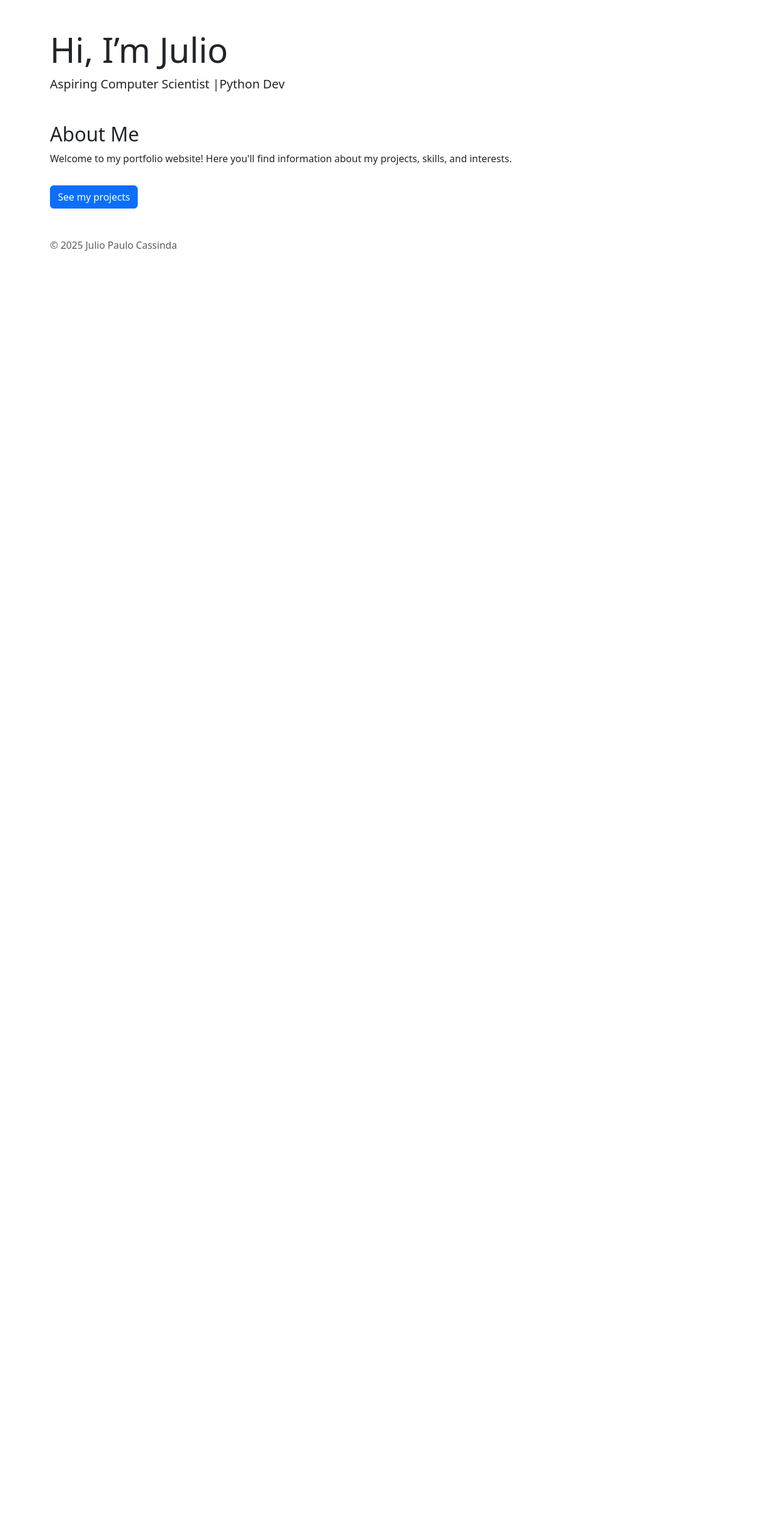
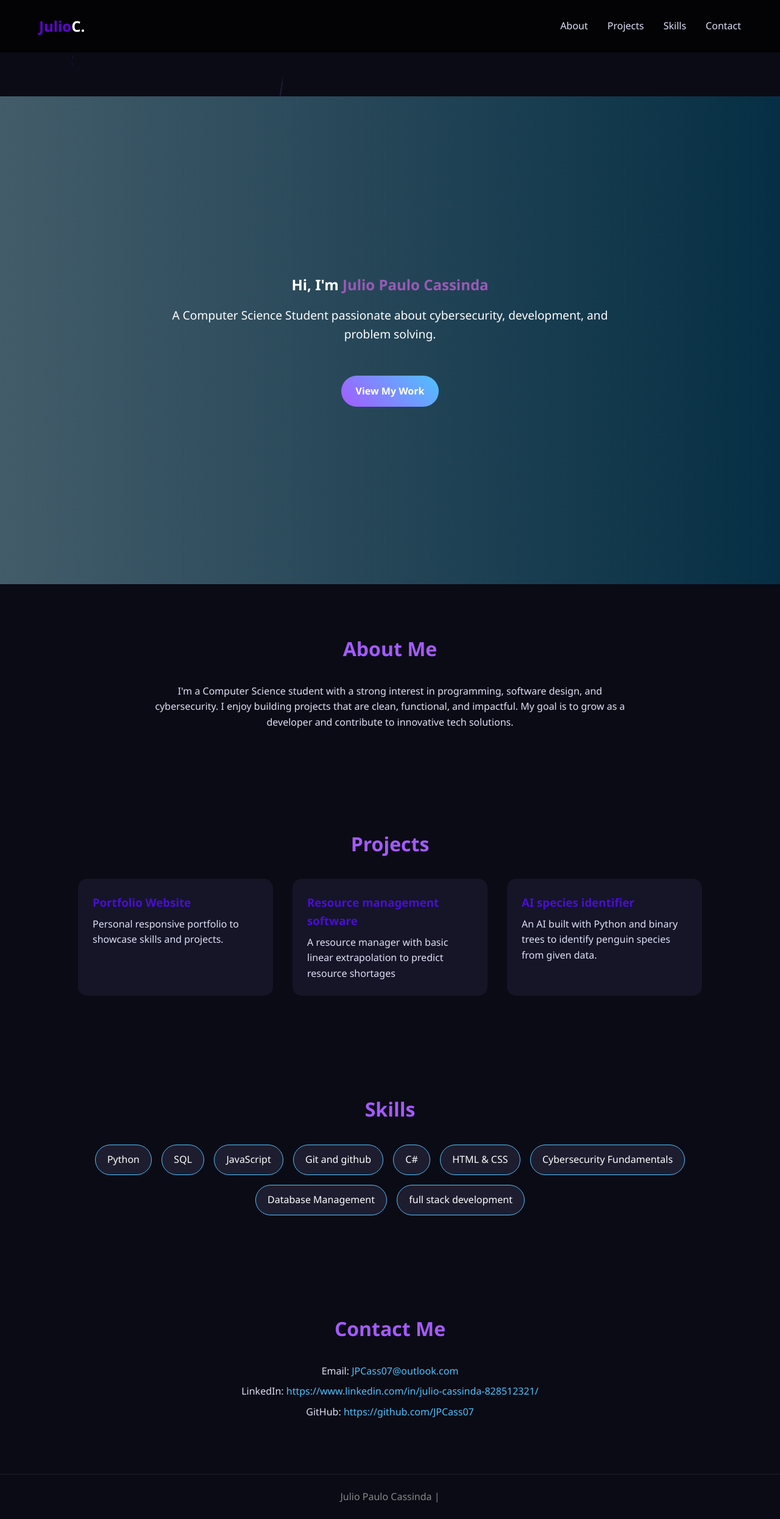
Before and after one commit to JPCass07/Portfolio, a Flask app: page / in a window 1280 px wide. Shown: the whole page at 61% size. Before the commit the page ends 412 px from the top, so only its background shows below. Run offline with Flask 3, Linux system fonts and the light colour scheme.

Commit message:
css and html programmed, added 3 basic projects

```diff
--- /dev/null
+++ b/static/css/style.css
@@ -0,0 +1,290 @@
+/* Global Styles */
+* {
+  margin: 0;
+  padding: 0;
+  box-sizing: border-box;
+  font-family: 'Segoe UI', Tahoma, Geneva, Verdana, sans-serif;
+}
+
+body {
+  background: #0b0b15;
+  color: #e0e0f8;
+  line-height: 1.6;
+}
+
+/* Navbar */
+.navbar {
+  display: flex;
+  justify-content: space-between;
+  align-items: center;
+  padding: 1.5rem 5%;
+  background: rgba(0,0,0,0.7);
+  position: fixed;
+  width: 100%;
+  top: 0;
+  z-index: 100;
+  backdrop-filter: blur(10px);
+}
+
+.logo {
+  font-size: 1.5rem;
+  font-weight: bold;
+  color: #5f04d0;
+}
+.logo span {
+  color: #ffffff;
+}
+
+.nav-links {
+  list-style: none;
+  display: flex;
+}
+.nav-links li {
+  margin-left: 2rem;
+}
+.nav-links a {
+  color: #e0e0f8;
+  text-decoration: none;
+  transition: color 0.3s;
+}
+.nav-links a:hover {
+  color: #450298;
+  transform: scale(1.15);
+}
+
+/* Hero Section */
+.hero {
+  z-index:0;
+  position: relative;
+  overflow: hidden;
+  height: 100vh;
+  display: flex;
+  align-items: center;
+  justify-content: center;
+  text-align: center;
+   background: linear-gradient(270deg, #022c42, #a5a5a6, #022c42, #30006b);
+  background-size: 800% 800%;
+  animation: gradientMove 15s ease infinite; /* slower, smoother */
+}
+
+
+@keyframes gradientMove {
+  0% { background-position: 0% 50%; }
+  50% { background-position: 100% 50%; }
+  100% { background-position: 0% 50%; }
+}
+/* attempts at isometic shape underlays, did not work- used flat shapes instead */
+.hero canvas {
+  position: absolute;
+  top: 50%;
+  left: 50%;
+  transform: translate(-50%, -50%);
+  width: 100%;
+  height: 100%;
+  z-index: 0;
+  pointer-events: none; /* ensures clicks pass through */
+}
+
+.hero-content {
+  position: relative;
+  z-index: 1;
+  color: white;
+  max-width: 800px;
+  padding: 0 1rem;
+}
+
+.hero-content h1 span {
+  color: #9b59b6;
+}
+
+.hero-content p {
+  margin: 1rem 0 2rem 0;
+  font-size: 1.2rem;
+}
+
+.hero-content .btn {
+  display: inline-block;
+  margin-top: 20px;
+  background: linear-gradient(45deg, #a45bff, #4ec3ff);
+  padding: 0.8rem 1.5rem;
+  border-radius: 30px;
+  text-decoration: none;
+  color: #fff;
+  font-weight: bold;
+  transition: opacity 0.3s ease, transform 0.3s ease;
+}
+.hero-content .btn:hover {
+  opacity: 0.8;
+  transform: scale(1.15);
+}
+
+/* Sections */
+section {
+  padding: 5rem 10%;
+}
+section h2 {
+  text-align: center;
+  margin-bottom: 2rem;
+  font-size: 2rem;
+  color: #a45bff;
+}
+
+/* About */
+.about p {
+  max-width: 800px;
+  margin: 0 auto;
+  text-align: center;
+}
+
+/* Projects */
+.project-grid {
+  display: grid;
+  grid-template-columns: repeat(auto-fit, minmax(250px, 1fr));
+  gap: 2rem;
+}
+.project-card {
+  background: #151527;
+  padding: 1.5rem;
+  border-radius: 15px;
+  transition: transform 0.3s ease, box-shadow 0.3s ease;
+  z-index:10;
+}
+.project-card:hover {
+  transform: translateY(-5px);
+  box-shadow: 0 0 20px rgba(164,91,255,0.4);
+  z-index:10;
+}
+.project-card h3 {
+  color: #490ed4;
+  margin-bottom: 0.5rem;
+}
+
+/* Skills */
+.skill-list {
+  display: flex;
+  justify-content: center;
+  flex-wrap: wrap;
+  gap: 1rem;
+}
+.skill-list li {
+  list-style: none;
+  background: #1d1d2f;
+  padding: 0.7rem 1.2rem;
+  border-radius: 25px;
+  border: 1px solid #4ec3ff;
+  color: #fff;
+}
+
+/* Contact */
+.contact p {
+  text-align: center;
+  margin: 0.5rem 0;
+}
+.contact a {
+  color: #4ec3ff;
+  text-decoration: none;
+}
+.contact a:hover {
+  text-decoration: underline;
+}
+
+/* Footer */
+footer {
+  text-align: center;
+  padding: 1.5rem;
+  background: #0b0b15;
+  color: #888;
+  border-top: 1px solid #1f1f2e;
+}
+
+/* Modal Overlay */
+.modal {
+  display: none;
+  position: fixed;
+  z-index: 300;
+  left: 0;
+  top: 0;
+  width: 100%;
+  height: 100%;
+  background: rgba(0,0,0,0.7);
+  backdrop-filter: blur(5px);
+  overflow-y: auto;
+}
+
+.modal-content {
+  background: #151527;
+  margin: 10% auto;
+  padding: 2rem;
+  border-radius: 15px;
+  max-width: 600px;
+  color: #fff;
+  box-shadow: 0 0 20px rgb(206, 167, 255);
+  animation: fadeIn 0.4s ease;
+}
+
+.close {
+  color: #aaa;
+  float: right;
+  font-size: 2rem;
+  cursor: pointer;
+}
+.close:hover {
+  color: #fc0000;
+}
+
+@keyframes fadeIn {
+  from {opacity: 0; transform: scale(0.9);}
+  to {opacity: 1; transform: scale(1);}
+}
+.cube-container {
+  position: fixed;
+  top: 0;
+  left: 0;
+  width: 100%;
+  height: 100%;
+  overflow: hidden;
+  z-index: 0;
+}
+
+.cube {
+  position: absolute;
+  width: 80px;
+  height: 80px;
+  background: rgba(164, 91, 255, 0.2);
+  box-shadow: 0 10px 30px rgba(0, 0, 0, 0.3);
+  border-radius: 10px;
+  animation: floatCube 15s linear infinite;
+}
+
+/* Random starting positions across the screen */
+.cube:nth-child(1) { width: 60px; height: 60px; top: 10%; left: 5%; animation-duration: 25s; }
+.cube:nth-child(2) { width: 90px; height: 90px; top: 30%; left: 20%; animation-duration: 28s; }
+.cube:nth-child(3) { width: 70px; height: 70px; top: 50%; left: 50%; animation-duration: 22s; }
+.cube:nth-child(4) { width: 50px; height: 50px; top: 70%; left: 80%; animation-duration: 30s; }
+.cube:nth-child(5) { width: 80px; height: 80px; top: 40%; left: 10%; animation-duration: 27s; }
+.cube:nth-child(6) { width: 55px; height: 55px; top: 60%; left: 35%; animation-duration: 24s; }
+.cube:nth-child(7) { width: 75px; height: 75px; top: 20%; left: 60%; animation-duration: 26s; }
+.cube:nth-child(8) { width: 65px; height: 65px; top: 55%; left: 75%; animation-duration: 23s; }
+.cube:nth-child(9) { width: 50px; height: 50px; top: 80%; left: 15%; animation-duration: 25s; }
+.cube:nth-child(10) { width: 85px; height: 85px; top: 65%; left: 40%; animation-duration: 28s; }
+.cube:nth-child(11) { width: 70px; height: 70px; top: 35%; left: 60%; animation-duration: 22s; }
+.cube:nth-child(12) { width: 60px; height: 60px; top: 75%; left: 80%; animation-duration: 29s; }
+.cube:nth-child(13) { width: 90px; height: 90px; top: 20%; left: 30%; animation-duration: 24s; }
+.cube:nth-child(14) { width: 55px; height: 55px; top: 45%; left: 50%; animation-duration: 26s; }
+.cube:nth-child(15) { width: 65px; height: 65px; top: 85%; left: 70%; animation-duration: 27s; }
+
+/* Float animation across the screen diagonally */
+@keyframes floatCube {
+  0% {
+    transform: translate(0,0) rotateX(0deg) rotateY(0deg) scale(1);
+    opacity: 0.4;
+  }
+  50% {
+    transform: translate(50px, -50px) rotateX(180deg) rotateY(180deg) scale(1.1);
+    opacity: 0.8;
+  }
+  100% {
+    transform: translate(0,0) rotateX(360deg) rotateY(360deg) scale(1);
+    opacity: 0.4;
+  }
+}
--- a/templates/Home.html
+++ b/templates/Home.html
@@ -2,26 +2,181 @@
 <html lang="en">
 <head>
   <meta charset="UTF-8">
-  <title>My Portfolio</title>
-  <link href="https://cdn.jsdelivr.net/npm/bootstrap@5.3.0/dist/css/bootstrap.min.css" rel="stylesheet">
+  <meta name="viewport" content="width=device-width, initial-scale=1.0">
+  <title>Julio Paulo Cassinda | Portfolio</title>
+<link rel="stylesheet" href="{{ url_for('static', filename='css/style.css') }}">
+
+
+
 </head>
-<body class="container py-5">
+<body>
+  <script>
+function openModal(id) {
+  document.getElementById(id).style.display = 'block';
+}
 
-  <header class="mb-5">
-    <h1 class="display-4">Hi, I’m Julio</h1>
-    <p class="lead">Aspiring Computer Scientist |Python Dev </p>
+function closeModal(id) {
+  document.getElementById(id).style.display = 'none';
+}
+
+// Close when clicking outside modal
+window.onclick = function(event) {
+  document.querySelectorAll('.modal').forEach(modal => {
+    if (event.target === modal) {
+      modal.style.display = "none";
+    }
+  });
+}
+</script>
+
+   <!-- cubes-->
+     <div class="cube-container">
+ <!-- 15 cubes -->
+    <div class="cube"></div>
+    <div class="cube"></div>
+    <div class="cube"></div>
+    <div class="cube"></div>
+    <div class="cube"></div>
+    <div class="cube"></div>
+    <div class="cube"></div>
+    <div class="cube"></div>
+    <div class="cube"></div>
+    <div class="cube"></div>
+    <div class="cube"></div>
+    <div class="cube"></div>
+    <div class="cube"></div>
+    <div class="cube"></div>
+    <div class="cube"></div>
+</div>
+
+  <!-- Header / Navigation -->
+  <header>
+    <nav class="navbar">
+      <div class="logo">Julio<span>C.</span></div>
+      <ul class="nav-links">
+        <li><a href="#about">About</a></li>
+        <li><a href="#projects">Projects</a></li>
+        <li><a href="#skills">Skills</a></li>
+        <li><a href="#contact">Contact</a></li>
+      </ul>
+    </nav>
   </header>
+  <canvas id="bg"></canvas>
 
-  <main>
+  <!-- Hero Section -->
+  <section class="hero">
+
+
+<!-- hero main-->
+    <div class="hero-content">
+      <h1>Hi, I'm <span>Julio Paulo Cassinda</span></h1>
+      <p>A Computer Science Student passionate about cybersecurity, development, and problem solving.</p>
+      <a href="#projects" class="btn">View My Work</a>
+    </div>
+  </section>
+
+  <!-- About Section -->
+  <section id="about" class="about">
     <h2>About Me</h2>
-    <p>Welcome to my portfolio website! Here you'll find information about my projects, skills, and interests.</p>
+    <p>
+      I'm a Computer Science student with a strong interest in programming, software design,
+      and cybersecurity. I enjoy building projects that are clean, functional, and impactful.
+      My goal is to grow as a developer and contribute to innovative tech solutions.
+    </p>
+  </section>
 
-    <a href="/project" class="btn btn-primary mt-3">See my projects</a>
-  </main>
+  <!-- Projects Section -->
+<section id="projects" class="projects">
+  <h2>Projects</h2>
+  <div class="project-grid">
+    <div class="project-card" onclick="openModal('project1')">
+      <h3>Portfolio Website</h3>
+      <p>Personal responsive portfolio to showcase skills and projects.</p>
+    </div>
 
-  <footer class="mt-5">
-    <p class="text-muted">© 2025 Julio Paulo Cassinda</p>
+    <div class="project-card" onclick="openModal('project2')">
+      <h3>Resource management software</h3>
+      <p>A resource manager with basic linear extrapolation to predict resource shortages</p>
+    </div>
+
+    <div class="project-card" onclick="openModal('project3')">
+      <h3>AI species identifier</h3>
+      <p>An AI built with Python and binary trees to identify penguin species from given data.</p>
+    </div>
+  </div>
+</section>
+
+<!-- Modal for Project 1 -->
+<div id="project1" class="modal">
+  <div class="modal-content">
+    <span class="close" onclick="closeModal('project1')">&times;</span>
+    <h2>Portfolio Website</h2>
+    <p>
+      This is a responsive personal portfolio website built with Flask, HTML, CSS,  and JavaScript.
+      It features a sleek dark theme with animations and project showcase sections. This is the web app you are currently on!
+      i will continue to develop and add additonal projects to this web app as I progess, enentually adding work experiences too!
+    </p>
+  </div>
+</div>
+
+<!-- Modal for Project 2 -->
+<div id="project2" class="modal">
+  <div class="modal-content">
+    <span class="close" onclick="closeModal('project2')">&times;</span>
+    <h2>Resource Management Software</h2>
+    <p>
+      A software tool designed to track resources and predict shortages using simple linear
+      extrapolation. Built with Python and integrated data visualization libraries. This was my A level computer science project.
+      It gave me insights into the fundementals of database management, using MySQL to manipultate data on a server and distribute it to client machines
+      as well as visualisation and graphical design basics.
+    </p>
+  </div>
+</div>
+
+<!-- Modal for Project 3 -->
+<div id="project3" class="modal">
+  <div class="modal-content">
+    <span class="close" onclick="closeModal('project3')">&times;</span>
+    <h2>AI Species Identifier</h2>
+    <p>
+      A machine learning project that identifies penguin species from biological data
+      (bill length, depth, color, height, weight, etc.). Implemented in Python using binary
+      trees and scientific libraries. This was coded during a hackathon I attended at Tesside University alongside 2 other students.
+      This gave me insights into AI development, decicion trees and data cleaning.
+    </p>
+  </div>
+</div>
+
+  <!-- Skills Section -->
+  <section id="skills" class="skills">
+    <h2>Skills</h2>
+    <ul class="skill-list">
+      <li>Python</li>
+      <li>SQL</li>
+      <li>JavaScript</li>
+      <li>Git and github</li>
+      <li>C#</li>
+      <li>HTML & CSS</li>
+      <li>Cybersecurity Fundamentals</li>
+      <li>Database Management</li>
+      <li>full stack development</li>
+    </ul>
+  </section>
+
+  <!-- Contact Section -->
+  <section id="contact" class="contact">
+    <h2>Contact Me</h2>
+    <p>Email: <a href="mailto:JPCass07@outlook.com">JPCass07@outlook.com</a></p>
+    <p>LinkedIn: <a href="#">https://www.linkedin.com/in/julio-cassinda-828512321/</a></p>
+    <p>GitHub: <a href="#">https://github.com/JPCass07</a></p>
+  </section>
+
+  <!-- Footer -->
+  <footer>
+    <p>Julio Paulo Cassinda | </p>
   </footer>
+
+
 
 </body>
 </html>
```
Also changed, not shown: templates/project.html (deleted, +0 -26 lines), static/js/script.js (added).
